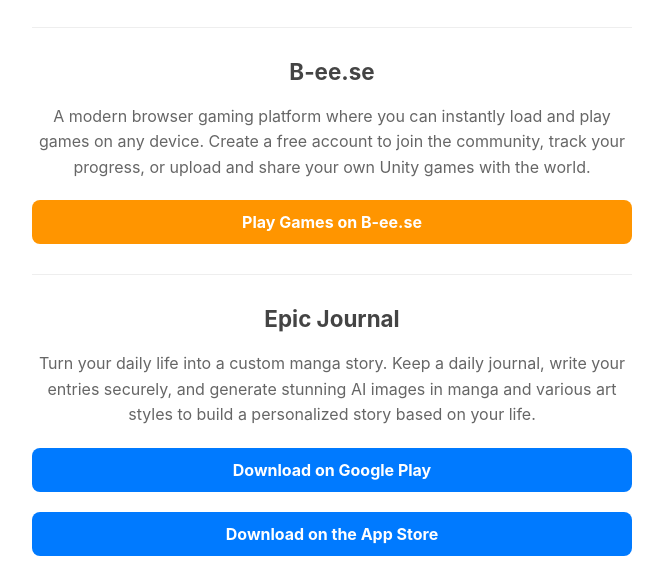
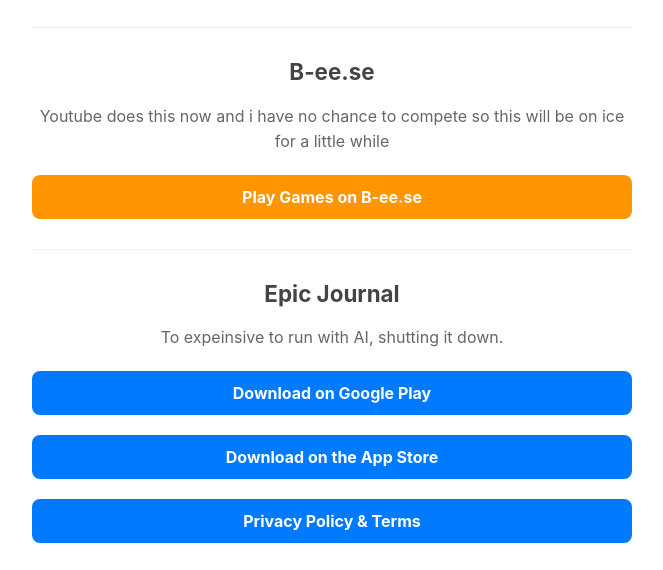
Before and after one commit to ben255/ben255.github.io, a plain HTML site: page index.html in a window 1280 px wide. Shown: the part 193-763 px from the top of the page, without its empty margins (308-971 px from the left). Drawn offline with Linux system fonts and the light colour scheme.

Commit message:
Revise content for B-ee.se and Epic Journal sections
Updated descriptions for B-ee.se and Epic Journal sections to reflect current status.

```diff
--- a/index.html
+++ b/index.html
@@ -61,7 +61,7 @@
 
         <!-- Ny sektion för B-ee.se -->
         <h2>B-ee.se</h2>
-        <p>A modern browser gaming platform where you can instantly load and play games on any device. Create a free account to join the community, track your progress, or upload and share your own Unity games with the world.</p>
+        <p>Youtube does this now and i have no chance to compete so this will be on ice for a little while</p>
 
         <div class="links">
             <a class="btn btn-gaming" href="https://b-ee.se" target="_blank">Play Games on B-ee.se</a>
@@ -70,7 +70,7 @@
         <hr style="border: 0; border-top: 1px solid #eee; margin: 30px 0;">
 
         <h2>Epic Journal</h2>
-        <p>Turn your daily life into a custom manga story. Keep a daily journal, write your entries securely, and generate stunning AI images in manga and various art styles to build a personalized story based on your life.</p>
+        <p>To expeinsive to run with AI, shutting it down.</p>
 
         <div class="links">
             <a href="https://play.google.com/store/apps/details?id=com.bee.epicJournal" class="btn" target="_blank" rel="noopener">Download on Google Play</a>
```
